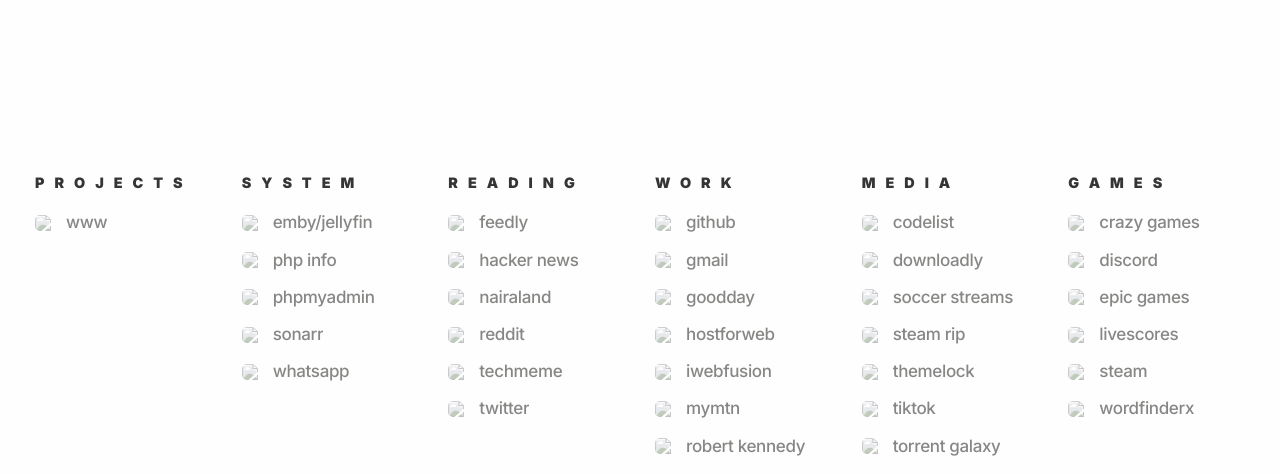
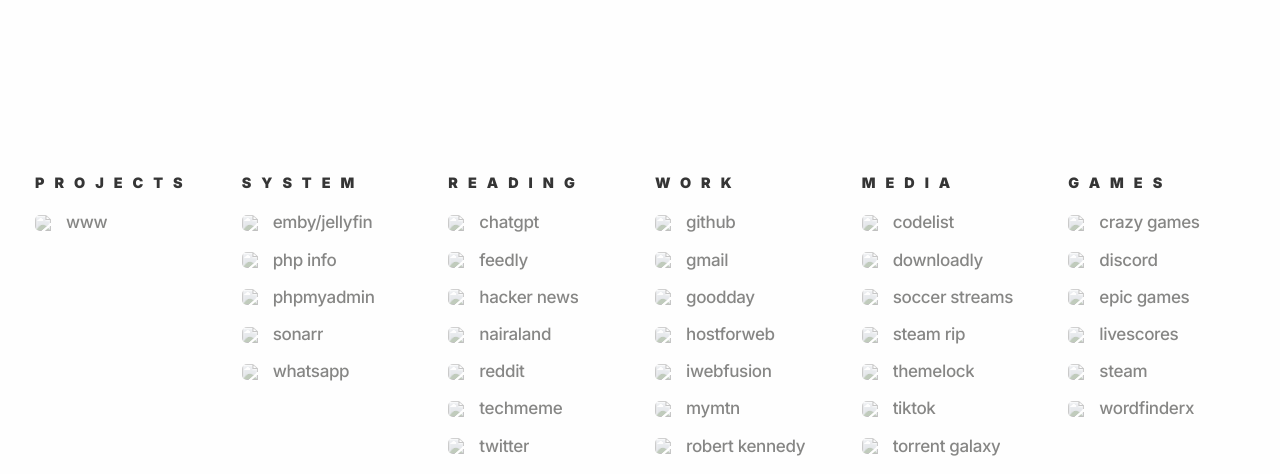
Before and after one commit to streetlife/start, a PHP site: page / in a window 1280 px wide. Shown: the top 474 px of the page. Run offline with PHP 8.4, Linux system fonts and the light colour scheme; some libraries are stand-ins or nearby versions.

Commit message:
Added chatGPT

```diff
--- a/index.php
+++ b/index.php
@@ -44,7 +44,8 @@
 	'https://news.ycombinator.com'=>'hacker news',
 	'https://twitter.com'=>'twitter',
 	'https://techmeme.com'=>'techmeme',
-	'https://nairaland.com'=>'nairaland'
+	'https://nairaland.com'=>'nairaland',
+    'https://chat.openai.com'=>'chatGPT'
 ];
 
 $work_links = [
```
